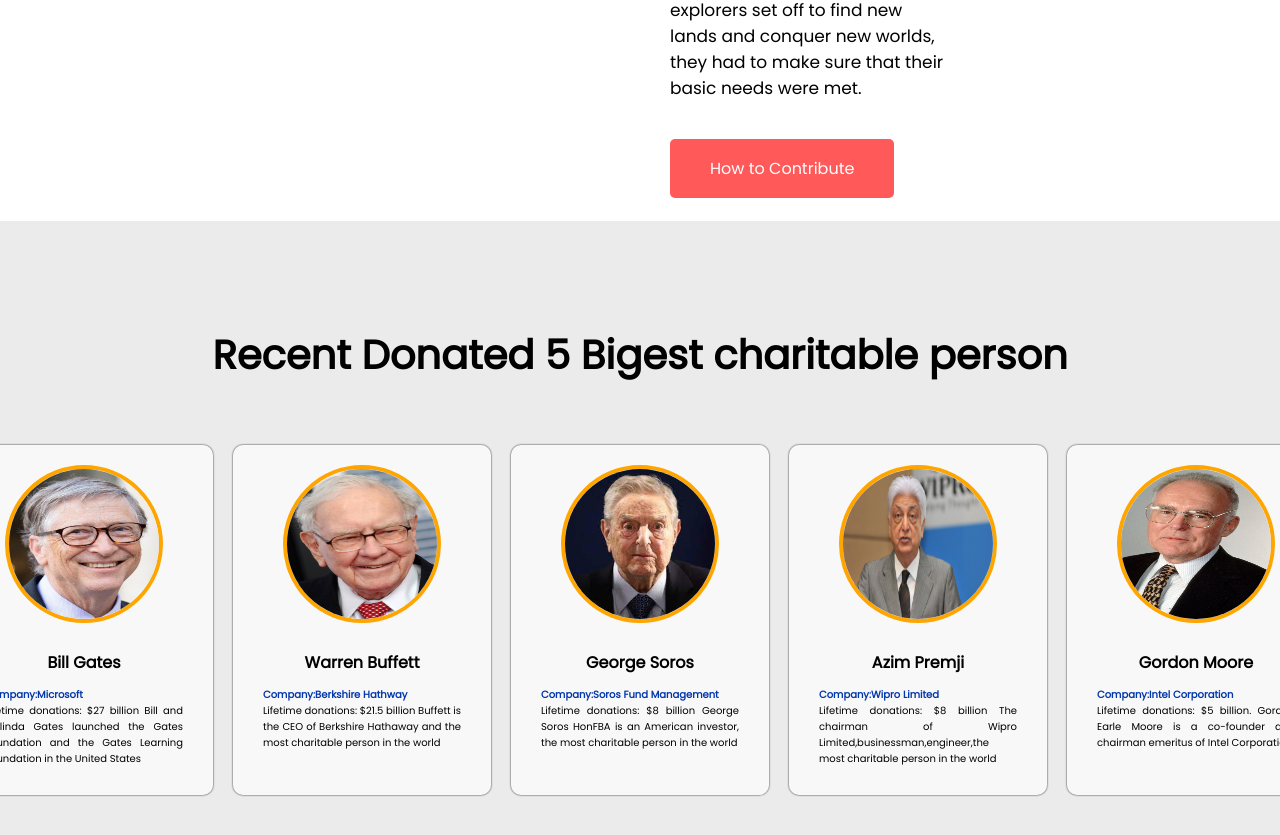
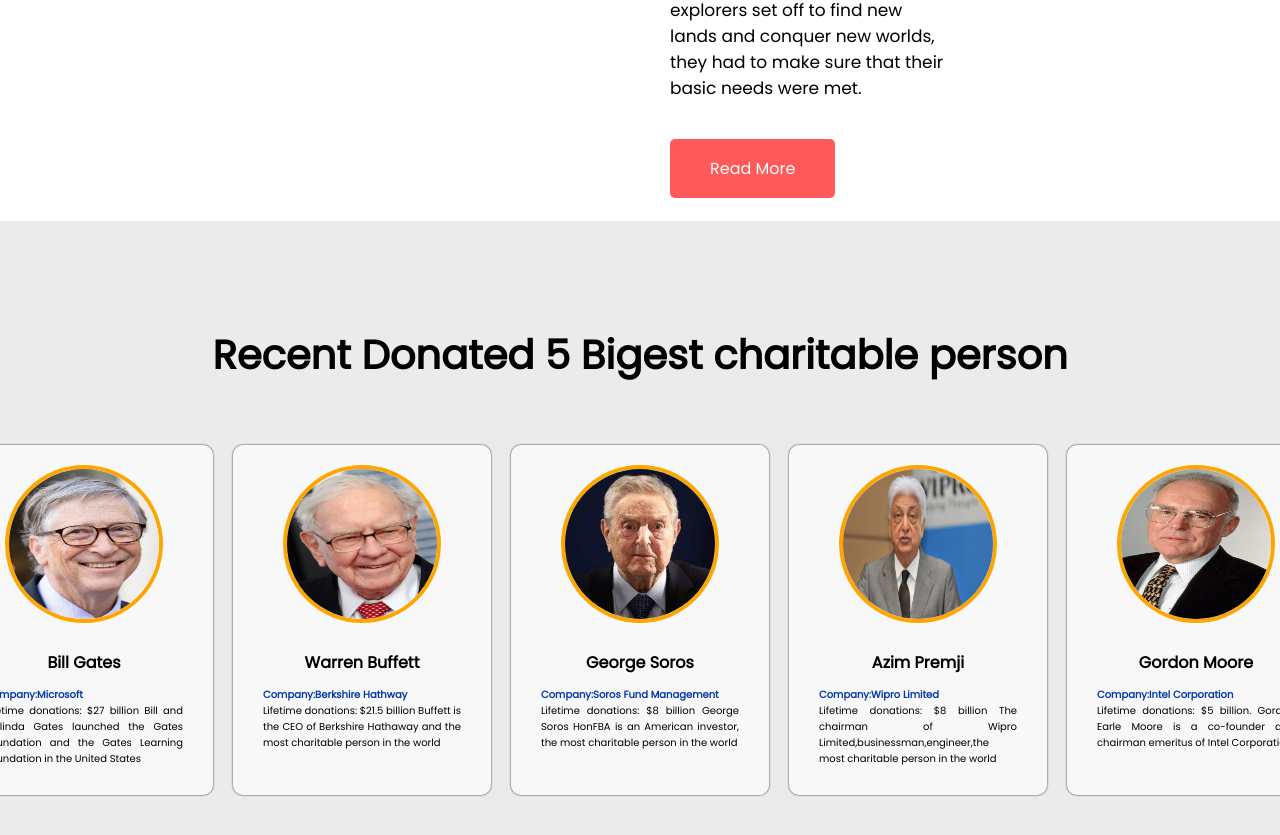
Before and after one commit to ronycse16b/Donate-Today, a plain HTML site: page index.html in a window 1280 px wide. Shown: the part 3500-4335 px from the top of the page. Drawn offline with Linux system fonts and the light colour scheme.

Commit message:
buttonname change

```diff
--- a/index.html
+++ b/index.html
@@ -118,7 +118,7 @@
                     find new lands and conquer new worlds, they had to make sure that their basic needs were met.</p>
                 <br>
                 <a class="banner-button" href="">
-                    How to Contribute
+                    Read More
                 </a>
             </div>
 
```
